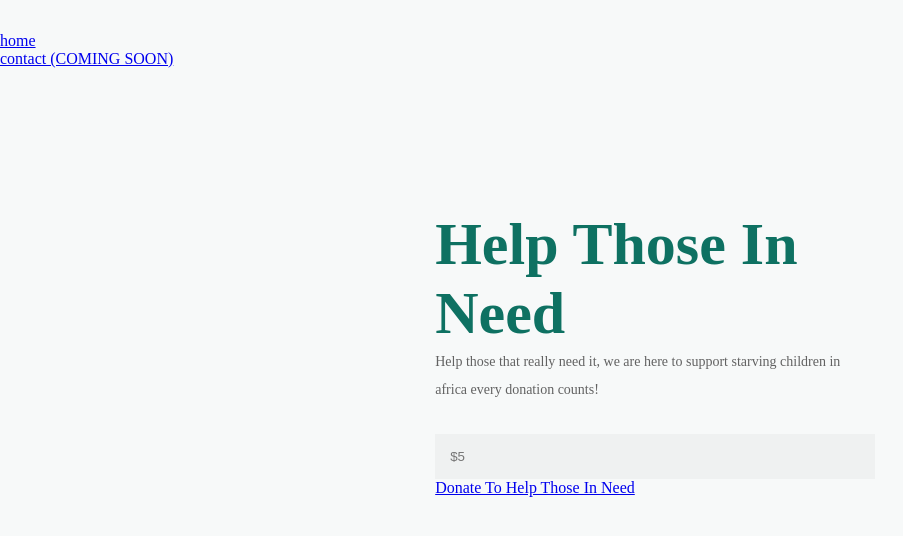
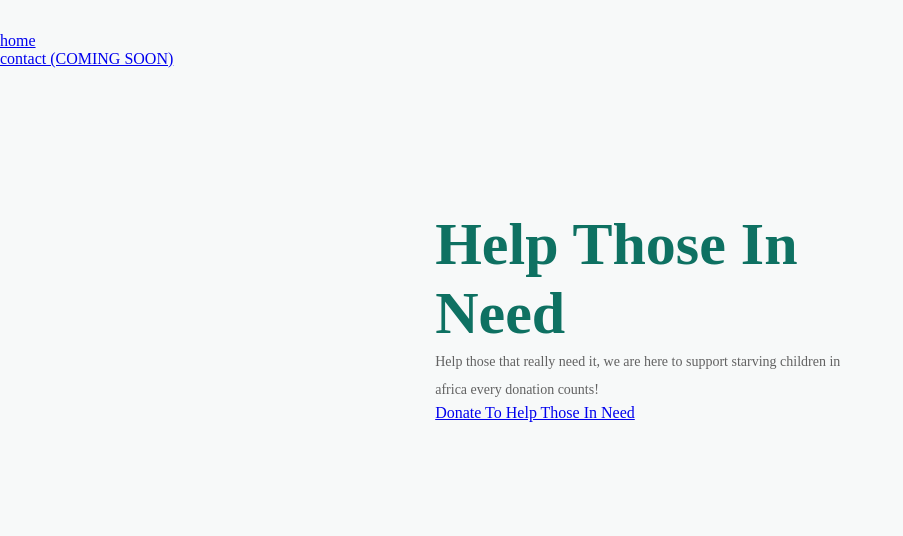
Before and after one commit to ShefkiBerisha/HelpTheOnesInNeed, a plain HTML site: page index.html in a window 1280 px wide. Shown: the whole page, without its empty margins (0-903 px from the left). Drawn offline with Linux system fonts and the light colour scheme.

Commit message:
Update index.html

```diff
--- a/index.html
+++ b/index.html
@@ -29,7 +29,6 @@
           <div class="text">
             <h1>Help Those In Need</h1>
             <p>Help those that really need it, we are here to support starving children in africa every donation counts!</p>
-            <input type="text" placeholder="$5">
               <a href="https://support.savethechildren.org/site/Donation2?df_id=1620&1620.donation=form1"<button>Donate To Help Those In Need</button></a>
         <div class="image">
 
```
